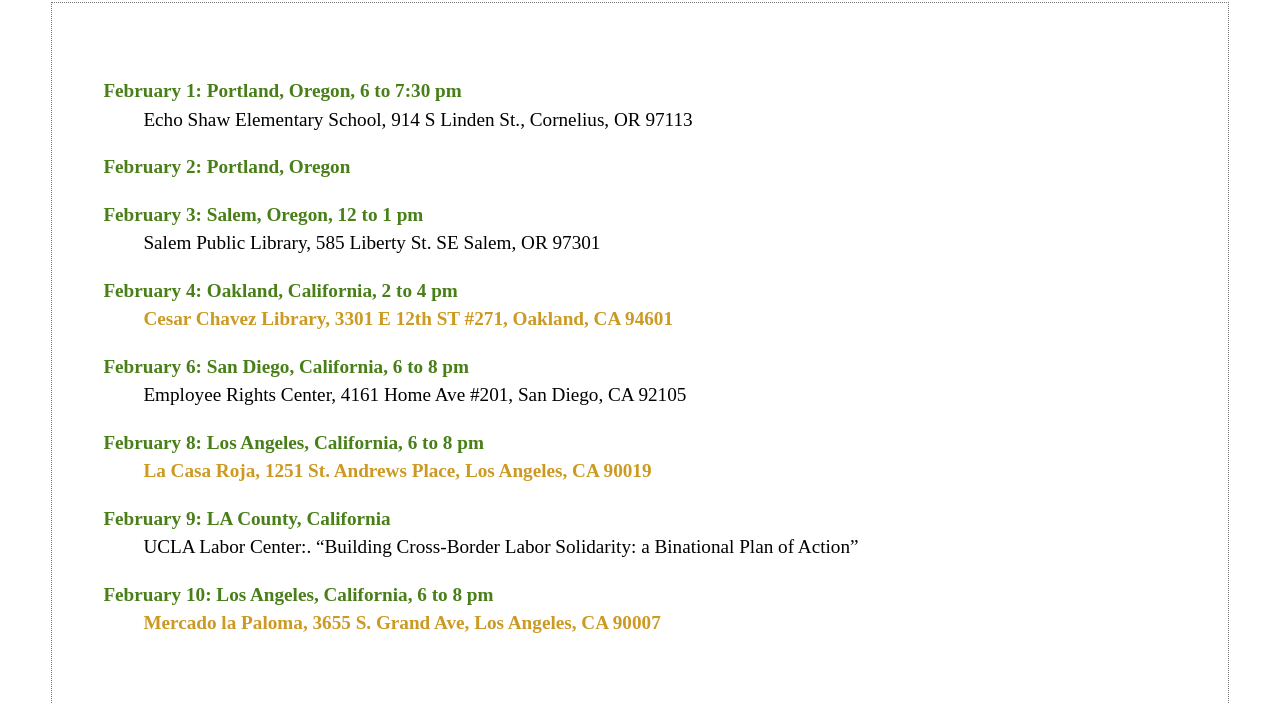
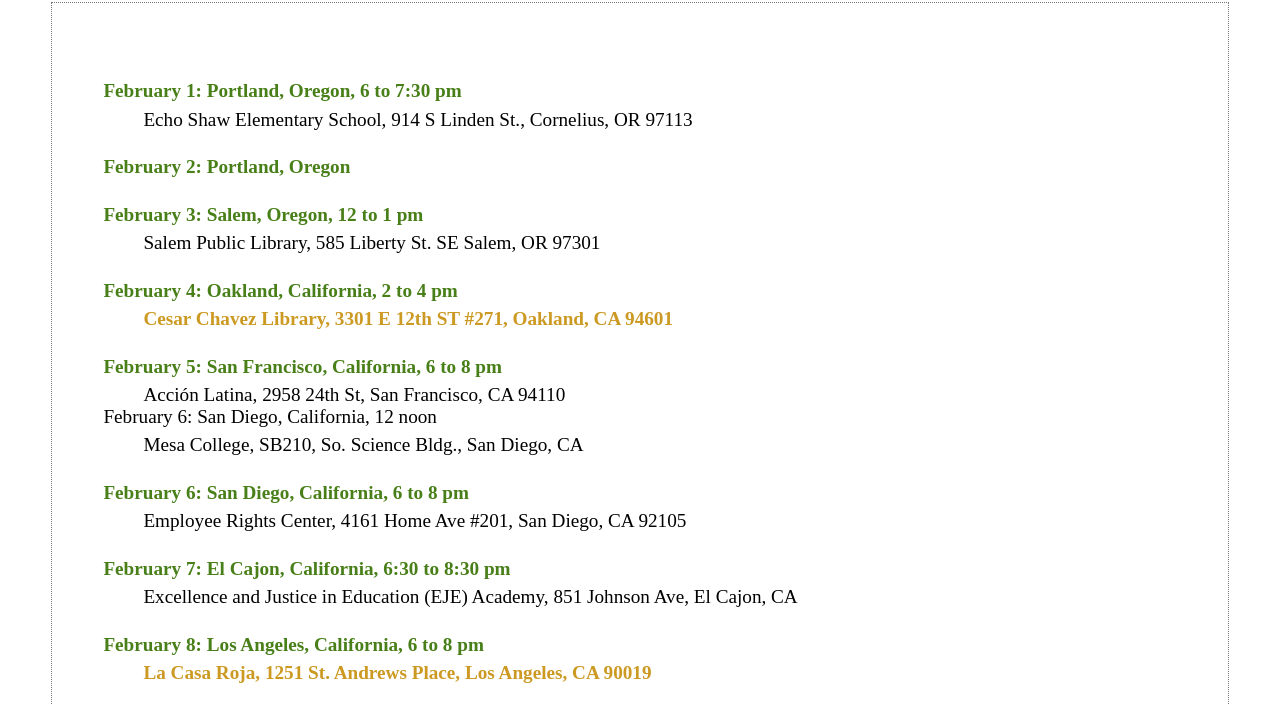
Before and after one commit to jelkner/MexicoSolidarityTourFall2023, a plain HTML site: page calendar.html in a window 1280 px wide. Shown: the part 96-800 px from the top of the page. Drawn offline with Linux system fonts and the light colour scheme.

Commit message:
Update Calendar

```diff
--- a/calendar.html
+++ b/calendar.html
@@ -31,9 +31,25 @@
 3301 E 12th ST #271, Oakland, CA 94601</a>
 </dd>
 
+<dt>February 5: San Francisco, California, 6 to 8 pm</dt>
+<dd>
+Acción Latina, 2958 24th St, San Francisco, CA 94110
+</dd
+
+<dt>February 6: San Diego, California, 12 noon</dt>
+<dd>
+Mesa College, SB210, So. Science Bldg., San Diego, CA
+</dd>
+
 <dt>February 6: San Diego, California, 6 to 8 pm</dt>
 <dd>
 Employee Rights Center, 4161 Home Ave #201, San Diego, CA 92105
+</dd>
+
+<dt>February 7: El Cajon, California, 6:30 to 8:30 pm</dt>
+<dd>
+Excellence and Justice in Education (EJE) Academy, 851 Johnson Ave, El Cajon,
+CA
 </dd>
 
 <dt>February 8: Los Angeles, California, 6 to 8 pm</dt>
```
